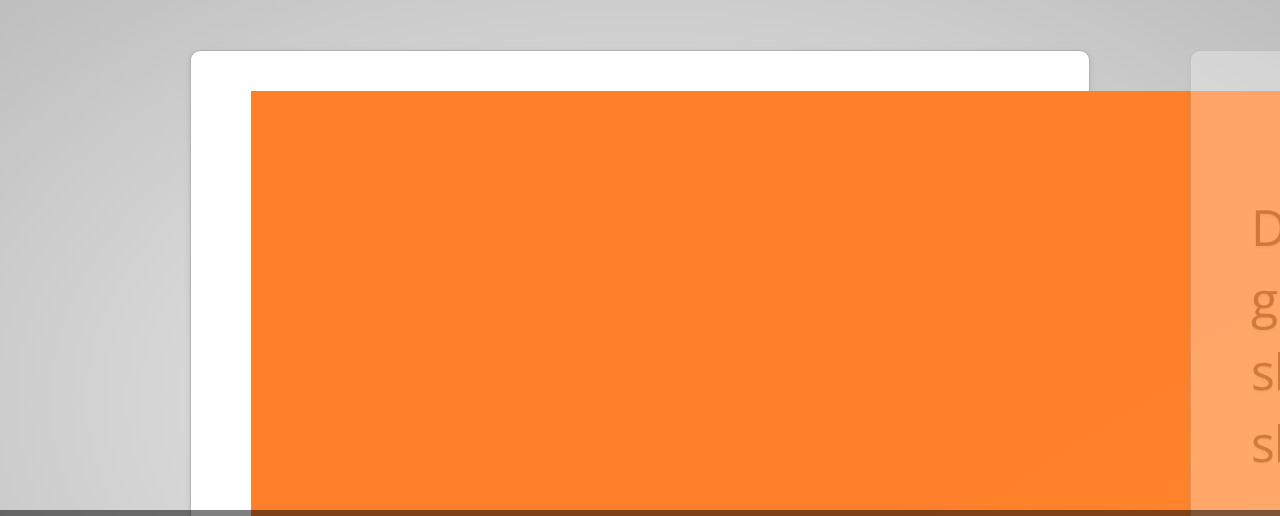
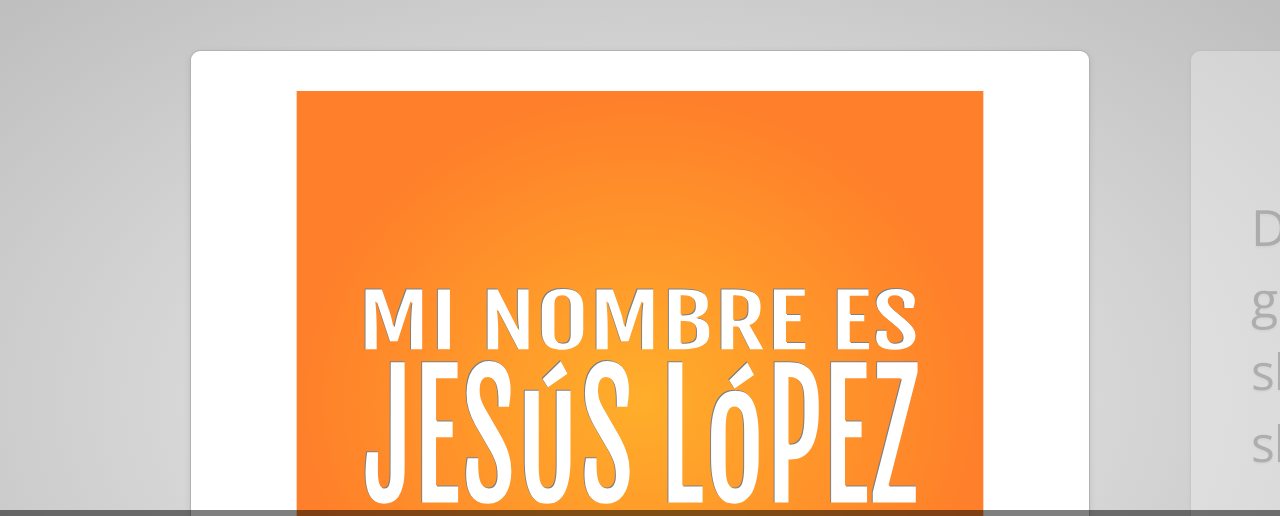
Before and after one commit to jesusmlopezf/jesusmlopezf.github.io, a plain HTML site: page index.htm in a window 1280 px wide. Shown: the top 516 px of the page. Drawn offline with nearby package versions, Linux system fonts and the light colour scheme.

Commit message:
Update index.htm

```diff
--- a/index.htm
+++ b/index.htm
@@ -39,8 +39,8 @@
    xmlns:xlink="http://www.w3.org/1999/xlink"
    xmlns:sodipodi="http://sodipodi.sourceforge.net/DTD/sodipodi-0.dtd"
    xmlns:inkscape="http://www.inkscape.org/namespaces/inkscape"
-   width="1000mm"
-   height="900mm"
+   width="100%"
+   height="100%"
    viewBox="0 0 3543.3071 3188.9764"
    id="svg2"
    version="1.1"
```
